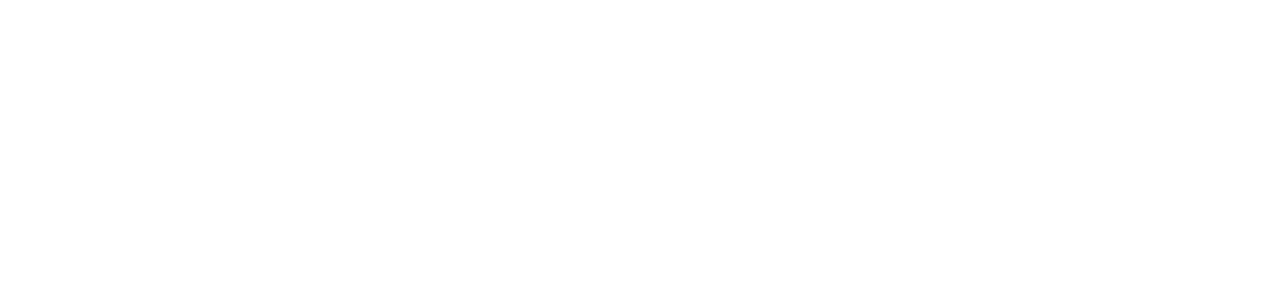
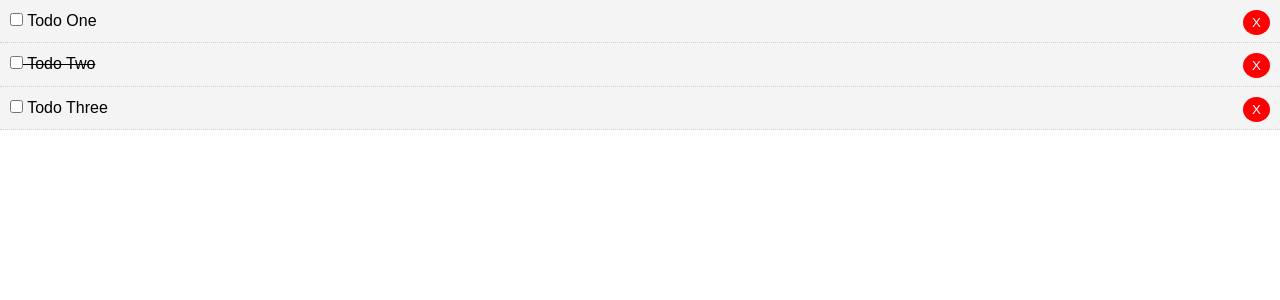
Before and after one commit to chrislojacono/to_do_vue_practice, a Vue app: page / in a window 1280 px wide. Shown: the top 300 px of the page. Built offline with nearby package versions, Linux system fonts and the light colour scheme.

Commit message:
basic functionality on list of todos

```diff
--- a/src/App.vue
+++ b/src/App.vue
@@ -1,23 +1,42 @@
 <template>
   <div id="app">
-
+    <Todos v-bind:todos='todos' v-on:del-todo="deleteTodo"/>
   </div>
 </template>
 
 <script>
-
+import Todos from './components/Todos.vue'
 
 export default {
   name: 'App',
   components: {
-
+    Todos
   },
   data() {
     return {
      todos: [
-
+       {
+         id: 1,
+         title: "Todo One",
+         completed: false
+       },
+        {
+         id: 2,
+         title: "Todo Two",
+         completed: true
+       },
+       {
+         id: 3,
+         title: "Todo Three",
+         completed: false
+       },
      ]
   }
+ },
+ methods: {
+   deleteTodo(id) {
+     this.todos = this.todos.filter(todo => todo.id !== id);
+   }
  }
 }
 </script>
--- /dev/null
+++ b/src/components/TodoItem.vue
@@ -0,0 +1,45 @@
+<template>
+  <div class="todo-item" v-bind:class="{'is-complete':todo.completed}">
+    <p>
+      <input type="checkbox" v-on:change="markComplete">
+      {{todo.title}}
+      <button @click="$emit('del-todo', todo.id)" class="del">X</button>
+      </p>
+  </div>
+</template>
+
+<script>
+
+
+export default {
+  name: "TodoItem",
+  props: ["todo"],
+  methods: {
+    markComplete(){
+      this.todo.completed = !this.todo.completed
+    }
+  }
+}
+</script>
+
+<style scoped>
+  .todo-item {
+    background: #f4f4f4;
+    padding: 10px;
+    border-bottom: 1px #ccc dotted;
+  }
+
+  .is-complete {
+    text-decoration: line-through;
+  }
+
+  .del {
+    background: #ff0000;
+    color: #fff;
+    border: none;
+    padding: 5px 9px;
+    border-radius: 50%;
+    cursor: pointer;
+    float: right;
+  }
+</style>
--- /dev/null
+++ b/src/components/Todos.vue
@@ -0,0 +1,26 @@
+/* eslint-disable no-mixed-spaces-and-tabs */
+/* eslint-disable vue/require-v-for-key */
+/* eslint-disable vue/no-unused-vars */
+<template>
+  <div>
+   <div v-bind:key="todo.id" v-for="todo in todos">
+			<ToDoItem v-bind:todo="todo" v-on:del-todo="$emit('del-todo', todo.id)"/>
+   </div>
+  </div>
+</template>
+
+<script>
+import ToDoItem from './TodoItem.vue';
+
+export default {
+    name: "Todos",
+		components: {
+			ToDoItem
+		},
+		props: ["todos"]
+}
+</script>
+
+<style scoped>
+
+</style>
--- /dev/null
+++ b/src/components/layout/Header.vue
@@ -0,0 +1,3 @@
+<template>
+
+</template>
```
